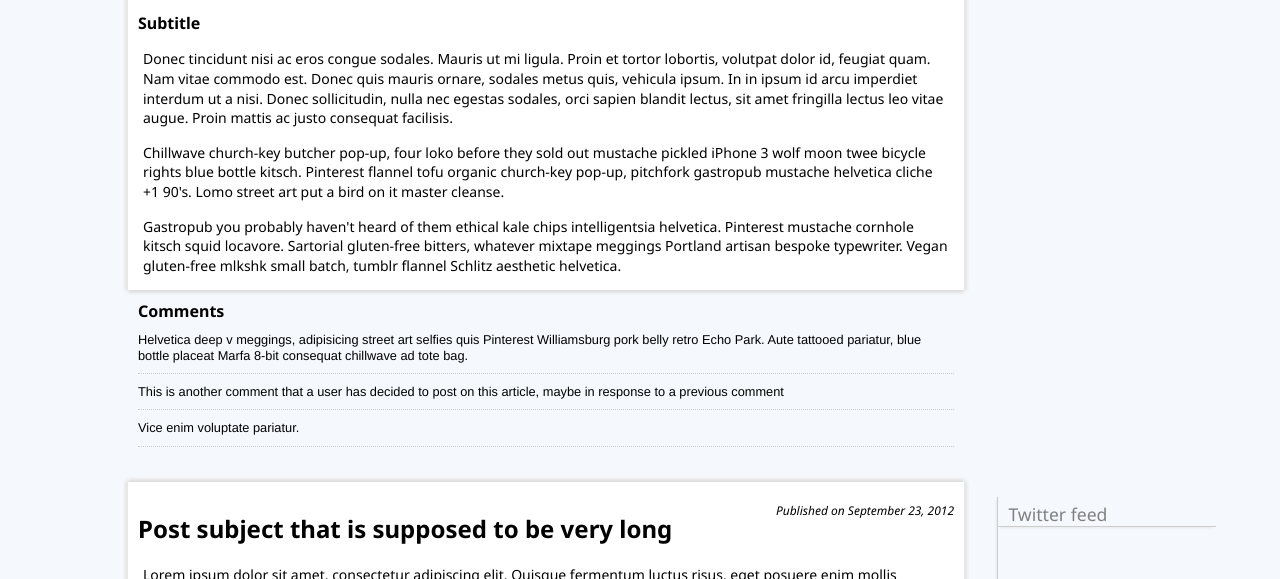
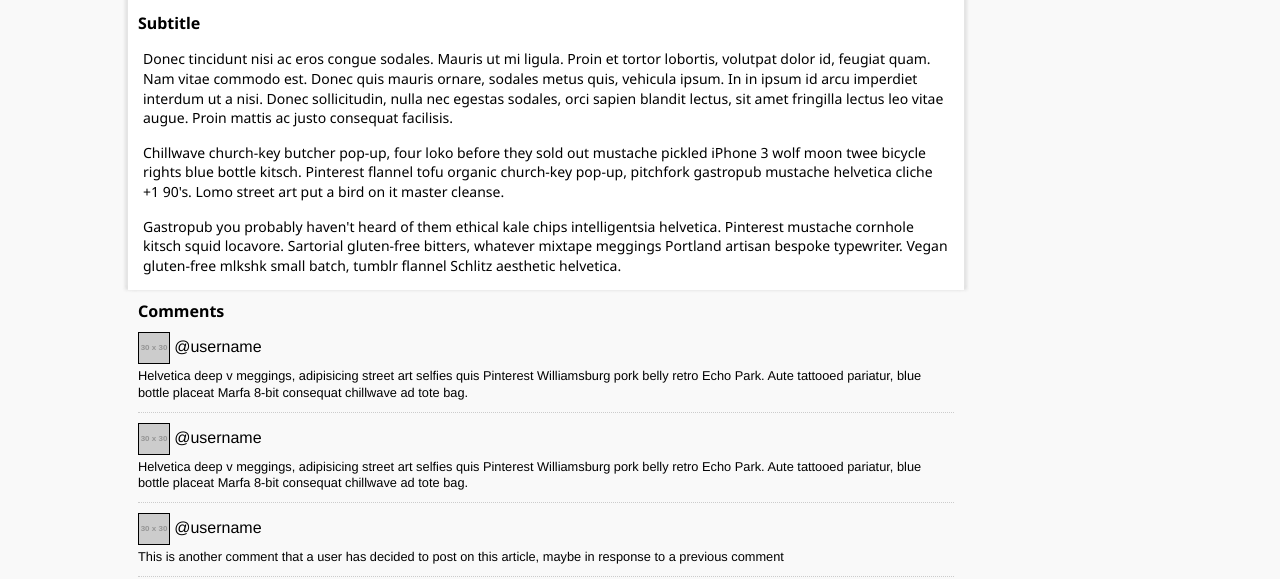
Before and after one commit to Ricar7o/Ricar7o.github.io-archive, a plain HTML site: page index.html in a window 1280 px wide. Shown: the part 373-952 px from the top of the page. Drawn offline with Linux system fonts and the light colour scheme; placeholder pictures from the web are drawn by us.

Commit message:
Worked on the styling of the post and added placeholders for usernames and pics in the comments section.

```diff
--- a/css/custom.css
+++ b/css/custom.css
@@ -7,8 +7,8 @@
 		width: 100px;
 		padding: 0px 10px 0px 10px;
 	}
-}*/
-
+}
+*/
 /*======================= General styling of the website ======================*/
 * {
 	font-family: "Noto Sans", sans-serif;
@@ -17,12 +17,11 @@
 }
 
 body {
-	background-color: #F5F8FC;
-	/*background-image: linear-gradient(to bottom, #FFFFFF 0%, #EFF4F9 150%);*/
+	background-color: #f9f9f9;
+	/*background-color: #FFF;*/
+	/*background-image: linear-gradient(to bottom, #FFFFFF 0%, #F5F8FC 100%);*/
 	margin: 0;
 	padding: 0;
-/*	position: absolute;
-	height: 100%;*/
 }
 
 /*============================== Header styles ===============================*/
@@ -222,26 +221,19 @@ article div.blogdate {
 	width: 75%;
 	display: inline-block;
 	height: 100%;
-	/*border-top: 1px solid #005075;*/
+	padding: 0px 10px 0px 10px;
 	/*border: 1px solid #ddd;*/
-/*	box-shadow: -3px -3px 3px -3px #bbb, -3px -3px 6px -3px #ddd,
-				3px -3px 3px -3px #bbb, 3px -3px 6px -3px #ddd;*/
 
-/*	This is the gray shadow that's supposed to be on the top, left and right only...
-	box-shadow: -3px 0px 3px -0px #bbb, -3px 0px 6px -0px #ddd,
-				3px 0px 3px -0px #bbb, 3px 0px 6px -0px #ddd,
-				0px -3px 3px -18px #bbb, 0px -3px 6px -24px #ddd;*/
+/*	box-shadow: 0px -3px 3px 0px #ddd, 0px -3px 3px 0px #fff,
+				0px 3px 3px 0px #ddd, 0px 3px 3px 0px #fff,
+				3px 0px 3px 0px #ddd, 3px 0px 3px 0px #fff,
+				-3px 0px 3px 0px #ddd, -3px 0px 3px 0px #fff;*/
 
 	box-shadow: 0px -3px 3px 0px #ddd, 0px -3px 3px 0px #fff,
-				0px 3px 3px 0px #ddd, 0px 3px 3px 0px #fff,
 				3px 0px 3px 0px #ddd, 3px 0px 3px 0px #fff,
 				-3px 0px 3px 0px #ddd, -3px 0px 3px 0px #fff;
 
-	padding: 0px 10px 0px 10px;
 	background-color: #fff;
-/*	background-image: linear-gradient(to bottom, #fff 0%, #ccc 5%);
-	background-image: -webkit-linear-gradient(top, #ccc 0%, #fff 5%);
-	background-image: -moz-linear-gradient(top, #ccc 0%, #fff 5%);*/
 }
 
 .posting article h4 {
@@ -277,7 +269,26 @@ article div.blogdate {
 	margin: 0px 0px 10px 0px;
 	padding-bottom: 10px;
 	border-bottom: 1px dotted #ccc;
-	line-height: 1.2em;
+	line-height: 1.3em;
+}
+
+.comment {
+}
+
+.comment .avatar {
+	border: 1px solid black;
+	width: 30px;
+	height: 30px;
+	display: inline-block;
+}
+
+.comment .username {
+	/*font-weight: bold;*/
+	font-family: Helvetica, Arial, sans-serif;
+	display: inline-block;
+	line-height: 30px;
+	font-size: 1em;
+	vertical-align: top;
 }
 
 .article-social {
--- a/index.html
+++ b/index.html
@@ -60,9 +60,26 @@
 				</div>
 				<div class="comments">
 					<h4>Comments</h4>
-					<p>Helvetica deep v meggings, adipisicing street art selfies quis Pinterest Williamsburg pork belly retro Echo Park. Aute tattooed pariatur, blue bottle placeat Marfa 8-bit consequat chillwave ad tote bag.</p>
-					<p>This is another comment that a user has decided to post on this article, maybe in response to a previous comment</p>
-					<p>Vice enim voluptate pariatur.</p>
+					<div class="comment">
+						<div class="avatar"><img src="http://placehold.it/30x30"/></div>
+						<div class="username">@username</div>
+						<p>Helvetica deep v meggings, adipisicing street art selfies quis Pinterest Williamsburg pork belly retro Echo Park. Aute tattooed pariatur, blue bottle placeat Marfa 8-bit consequat chillwave ad tote bag.</p>
+					</div>
+					<div class="comment">
+						<div class="avatar"><img src="http://placehold.it/30x30"/></div>
+						<div class="username">@username</div>
+						<p>Helvetica deep v meggings, adipisicing street art selfies quis Pinterest Williamsburg pork belly retro Echo Park. Aute tattooed pariatur, blue bottle placeat Marfa 8-bit consequat chillwave ad tote bag.</p>
+					</div>
+					<div class="comment">
+						<div class="avatar"><img src="http://placehold.it/30x30"/></div>
+						<div class="username">@username</div>
+						<p>This is another comment that a user has decided to post on this article, maybe in response to a previous comment</p>
+					</div>
+					<div class="comment">
+						<div class="avatar"><img src="http://placehold.it/30x30"/></div>
+						<div class="username">@username</div>
+						<p>Vice enim voluptate pariatur.</p>
+					</div>
 				</div>
 			</div>
 
```
